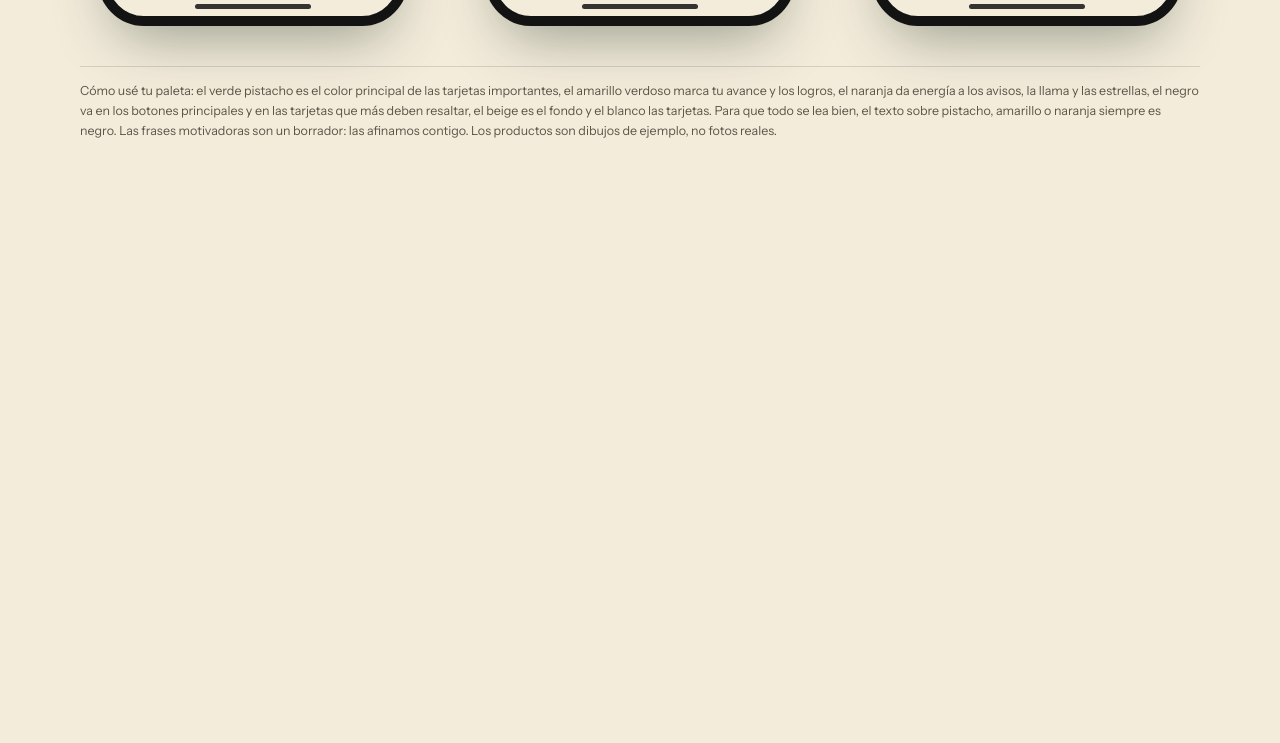
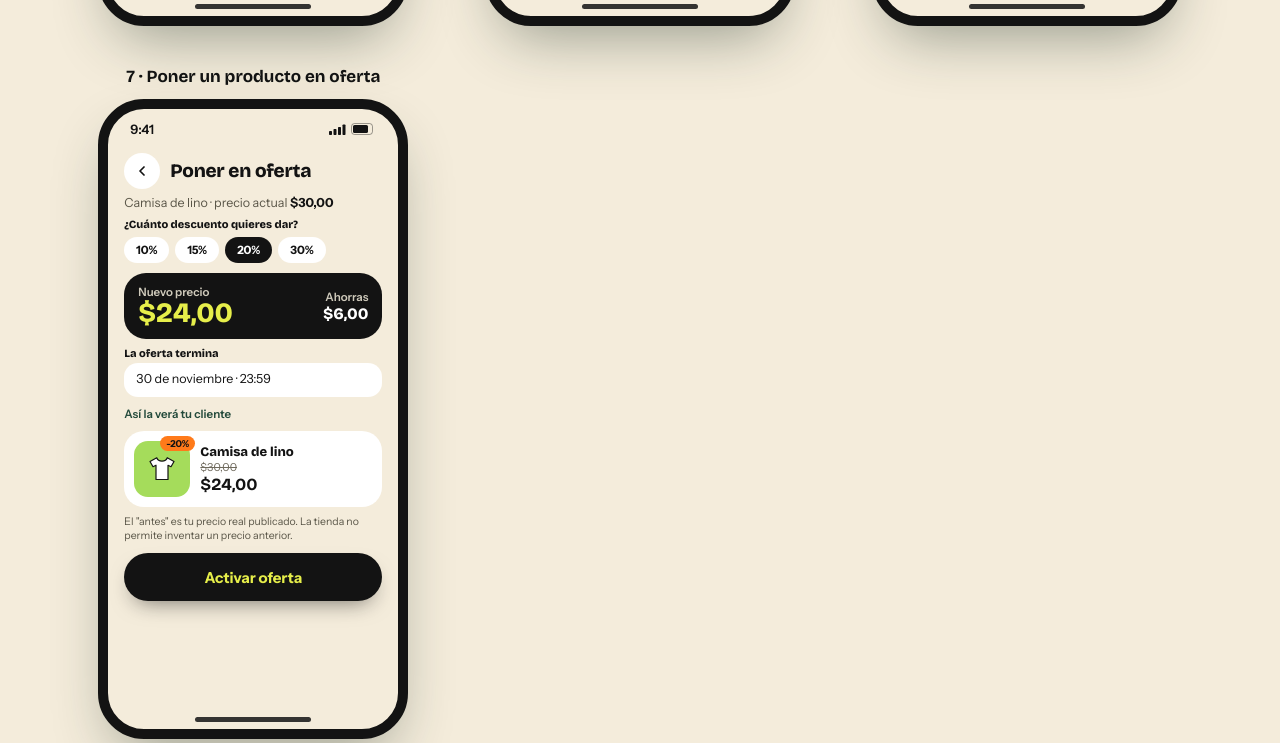
Before and after one commit to marjorierivera110994-ux/ventas-link, a plain HTML site: page app-con-tus-colores.html in a window 1280 px wide. Shown: the part 1748-2491 px from the top of the page. Before the commit the page ends 1945 px from the top, so only its background shows below. Drawn offline with nearby package versions, Linux system fonts and the light colour scheme.

Commit message:
feat: ofertas honestas con precio anterior real
Co-Authored-By: Claude Sonnet 5.5 <noreply@anthropic.com>

```diff
--- a/app-con-tus-colores.html
+++ b/app-con-tus-colores.html
@@ -93,6 +93,16 @@
   .miniaturas { display: flex; gap: 6px; margin-top: 8px; align-items: center; }
   .miniaturas i { width: 38px; height: 38px; border-radius: 12px; display: block; }
   .agregar-p { margin-left: auto; background: var(--lima); border-radius: 999px; padding: 8px 12px; font-size: 11px; font-weight: 800; display: flex; align-items: center; gap: 4px; }
+  .pcts { display: flex; gap: 6px; margin-top: 6px; }
+  .pcts .chip { padding: 6px 12px; }
+  .grande-o { background: var(--tinta); color: #fff; border-radius: 22px; padding: 12px 14px; margin-top: 10px; display: flex; align-items: center; justify-content: space-between; }
+  .grande-o .nuevo { font-family: var(--font-display); font-size: 28px; font-weight: 800; color: var(--lima); line-height: 1; }
+  .grande-o small { display: block; font-size: 10.5px; color: #cfcabb; margin-top: 3px; }
+  .previa { margin-top: 10px; background: var(--blanco); border-radius: 20px; padding: 10px; display: flex; align-items: center; gap: 10px; }
+  .previa .fo { width: 56px; height: 56px; border-radius: 14px; background: var(--menta); display: grid; place-items: center; position: relative; flex-shrink: 0; }
+  .previa .tag { position: absolute; top: -5px; right: -5px; background: #ff7a1a; border-radius: 999px; font-size: 9.5px; font-weight: 800; padding: 2px 6px; }
+  .previa s { font-size: 11px; color: #6f6a5d; display: block; }
+  .previa b { font-family: var(--font-display); font-size: 17px; }
   .paso-cant { display: flex; align-items: center; gap: 6px; font-weight: 800; font-size: 13px; }
   .paso-cant b { width: 28px; height: 28px; border-radius: 999px; background: var(--lima); display: grid; place-items: center; }
   .dia.hoy b { background: var(--blanco); box-shadow: 0 0 0 2px var(--tinta); }
@@ -396,6 +406,34 @@
       <div class="home"></div>
     </div>
   </section>
+
+  <!-- ═══ 7. Poner en oferta (con precio anterior REAL) ═══ -->
+  <section aria-label="Poner en oferta">
+    <h2>7 · Poner un producto en oferta</h2>
+    <div class="tel">
+      <div class="status"><span>9:41</span><span class="der">
+        <svg width="17" height="11" viewBox="0 0 17 11" fill="currentColor" aria-hidden="true"><rect x="0" y="7" width="3" height="4" rx=".8"/><rect x="4.5" y="5" width="3" height="6" rx=".8"/><rect x="9" y="3" width="3" height="8" rx=".8"/><rect x="13.5" y=".5" width="3" height="10.5" rx=".8"/></svg>
+        <svg width="25" height="12" viewBox="0 0 25 12" aria-hidden="true"><rect x=".5" y=".5" width="21" height="11" rx="3" fill="none" stroke="currentColor" opacity=".4"/><rect x="2" y="2" width="15" height="8" rx="1.6" fill="currentColor"/></svg></span></div>
+      <div class="pant">
+        <div class="atras"><span class="b"><svg width="16" height="16" viewBox="0 0 24 24" fill="none" stroke="#131313" stroke-width="2.6" stroke-linecap="round" stroke-linejoin="round" aria-hidden="true"><path d="m15 18-6-6 6-6"/></svg></span><h3 class="titulo" style="font-size:19px">Poner en oferta</h3></div>
+        <p class="t-p" style="margin-top:6px">Camisa de lino · precio actual <b style="color:var(--tinta)">$30,00</b></p>
+
+        <div class="ent"><label>¿Cuánto descuento quieres dar?</label>
+          <div class="pcts"><span class="chip">10%</span><span class="chip">15%</span><span class="chip negro">20%</span><span class="chip">30%</span></div></div>
+
+        <div class="grande-o"><div><p class="etq" style="color:#cfcabb">Nuevo precio</p><p class="nuevo">$24,00</p></div><div style="text-align:right"><p class="etq" style="color:#cfcabb">Ahorras</p><p class="t-h" style="color:#fff;font-size:16px">$6,00</p></div></div>
+
+        <div class="ent"><label>La oferta termina</label><div class="v">30 de noviembre · 23:59</div></div>
+
+        <p class="etq" style="margin-top:10px">Así la verá tu cliente</p>
+        <div class="previa"><span class="fo"><svg width="30" height="30" viewBox="0 0 40 40" fill="#fff" stroke="#131313" stroke-width="1.6" stroke-linejoin="round"><path d="M13 5 4 10l4 7 4-2v19h16V15l4 2 4-7-9-5c-1 3-3.5 4.5-7 4.5S14 8 13 5z"/></svg><span class="tag">-20%</span></span><div style="flex:1"><p class="t-h" style="font-size:13px">Camisa de lino</p><s>$30,00</s><b>$24,00</b></div></div>
+
+        <p class="t-p" style="margin-top:8px;font-size:10.5px;line-height:1.35">El "antes" es tu precio real publicado. La tienda no permite inventar un precio anterior.</p>
+        <div class="boton" style="margin-top:10px">Activar oferta</div>
+      </div>
+      <div class="home"></div>
+    </div>
+  </section>
 </div>
 
 <p class="nota">
```
Also changed, not shown: ESTADO.md (+8 -0 lines), tienda-demo.html (+26 -8 lines), vista-pagina-ventas.html (+2 -0 lines).
